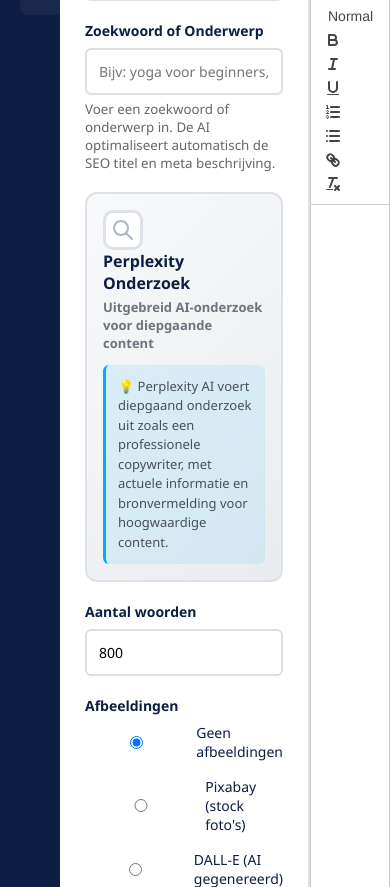
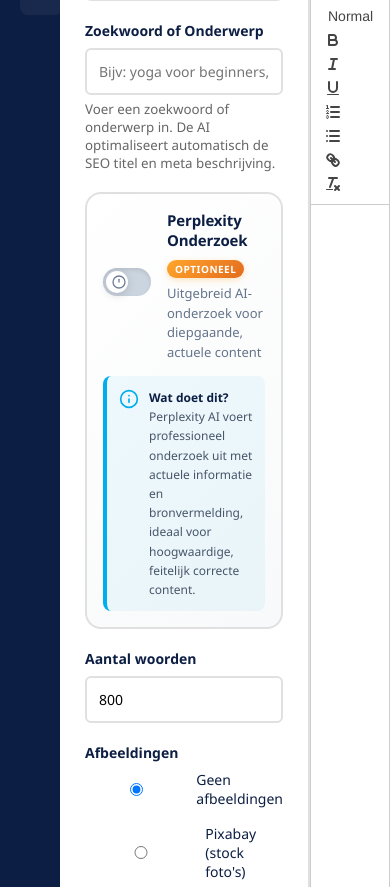
Before and after one commit to Mikeyy1405/artikel-generator, a Flask app: page / in a window 390 px wide. Shown: the part 218-1105 px from the top of the page. Run offline with Flask 3, Linux system fonts and the light colour scheme; data comes from the database, SQL or seed files in the repository; some libraries are stand-ins or nearby versions.

Commit message:
UI: Moderne toggle switch voor Perplexity optie met verbeterde UX
- Vervangen checkbox door moderne toggle switch met smooth animaties
- Hele container nu klikbaar voor betere gebruikservaring
- 'Optioneel' badge toegevoegd aan label voor duidelijkheid
- Verbeterde visuele feedback (hover effecten, active states)
- Duidelijkere uitleg met info icoon en beschrijving
- Moderne styling met gradient effecten en shadows
- Responsive design voor mobiele apparaten
- Smooth cubic-bezier transitions voor professionele look

```diff
--- a/templates/index.html
+++ b/templates/index.html
@@ -445,92 +445,198 @@
             border: none;
         }
 
-        /* Perplexity Checkbox Styling */
-        .perplexity-checkbox-container {
-            background: linear-gradient(135deg, #f8f9fa 0%, #e9ecef 100%);
-            border: 2px solid #dee2e6;
-            border-radius: 12px;
-            padding: 16px;
-            transition: all 0.3s ease;
-        }
-
-        .perplexity-checkbox-container:hover {
+        /* Perplexity Toggle Switch Styling */
+        .perplexity-toggle-container {
+            background: linear-gradient(135deg, #ffffff 0%, #f8f9fa 100%);
+            border: 2px solid #e0e0e0;
+            border-radius: 16px;
+            padding: 20px;
+            transition: all 0.3s cubic-bezier(0.4, 0, 0.2, 1);
+            cursor: pointer;
+            position: relative;
+            overflow: hidden;
+        }
+
+        .perplexity-toggle-container::before {
+            content: '';
+            position: absolute;
+            top: 0;
+            left: 0;
+            right: 0;
+            bottom: 0;
+            background: linear-gradient(135deg, rgba(0, 174, 239, 0.05) 0%, rgba(0, 78, 146, 0.05) 100%);
+            opacity: 0;
+            transition: opacity 0.3s ease;
+        }
+
+        .perplexity-toggle-container:hover {
             border-color: var(--light-blue);
-            box-shadow: 0 4px 12px rgba(0, 174, 239, 0.15);
-            transform: translateY(-2px);
-        }
-
-        .perplexity-checkbox-label {
+            box-shadow: 0 8px 24px rgba(0, 174, 239, 0.15);
+            transform: translateY(-3px);
+        }
+
+        .perplexity-toggle-container:hover::before {
+            opacity: 1;
+        }
+
+        .perplexity-toggle-container.active {
+            background: linear-gradient(135deg, rgba(0, 174, 239, 0.08) 0%, rgba(0, 78, 146, 0.08) 100%);
+            border-color: var(--light-blue);
+            box-shadow: 0 8px 24px rgba(0, 174, 239, 0.2);
+        }
+
+        .perplexity-toggle-wrapper {
             display: flex;
             align-items: center;
-            cursor: pointer;
-            gap: 12px;
-            font-weight: normal;
+            gap: 16px;
+            position: relative;
+            z-index: 1;
         }
 
         .perplexity-checkbox {
             display: none;
         }
 
-        .perplexity-checkmark {
+        /* Modern Toggle Switch */
+        .toggle-switch {
             position: relative;
-            width: 48px;
-            height: 48px;
-            min-width: 48px;
+            width: 56px;
+            height: 32px;
+            min-width: 56px;
+            background: #cbd5e0;
+            border-radius: 16px;
+            transition: all 0.3s cubic-bezier(0.4, 0, 0.2, 1);
+            box-shadow: inset 0 2px 4px rgba(0, 0, 0, 0.1);
+        }
+
+        .toggle-switch::before {
+            content: '';
+            position: absolute;
+            top: 3px;
+            left: 3px;
+            width: 26px;
+            height: 26px;
             background: white;
-            border: 3px solid #dee2e6;
-            border-radius: 10px;
+            border-radius: 50%;
+            transition: all 0.3s cubic-bezier(0.4, 0, 0.2, 1);
+            box-shadow: 0 2px 8px rgba(0, 0, 0, 0.15);
+        }
+
+        .perplexity-checkbox:checked ~ .toggle-switch {
+            background: linear-gradient(135deg, var(--light-blue), var(--deep-blue));
+            box-shadow: 0 4px 12px rgba(0, 174, 239, 0.4);
+        }
+
+        .perplexity-checkbox:checked ~ .toggle-switch::before {
+            transform: translateX(24px);
+            box-shadow: 0 2px 12px rgba(0, 0, 0, 0.2);
+        }
+
+        /* Toggle Icon */
+        .toggle-icon {
+            position: absolute;
+            top: 50%;
+            transform: translateY(-50%);
+            width: 16px;
+            height: 16px;
+            transition: all 0.3s ease;
+        }
+
+        .toggle-icon-off {
+            left: 8px;
+            color: #718096;
+        }
+
+        .toggle-icon-on {
+            right: 8px;
+            color: white;
+            opacity: 0;
+        }
+
+        .perplexity-checkbox:checked ~ .toggle-switch .toggle-icon-off {
+            opacity: 0;
+        }
+
+        .perplexity-checkbox:checked ~ .toggle-switch .toggle-icon-on {
+            opacity: 1;
+        }
+
+        /* Text Content */
+        .perplexity-content {
+            flex: 1;
+            display: flex;
+            flex-direction: column;
+            gap: 6px;
+        }
+
+        .perplexity-title {
             display: flex;
             align-items: center;
-            justify-content: center;
-            transition: all 0.3s ease;
-        }
-
-        .perplexity-icon {
-            width: 28px;
-            height: 28px;
-            color: #adb5bd;
-            transition: all 0.3s ease;
-        }
-
-        .perplexity-checkbox:checked + .perplexity-checkmark {
-            background: linear-gradient(135deg, var(--light-blue), var(--deep-blue));
-            border-color: var(--light-blue);
-            box-shadow: 0 4px 12px rgba(0, 174, 239, 0.3);
-        }
-
-        .perplexity-checkbox:checked + .perplexity-checkmark .perplexity-icon {
-            color: white;
-            transform: scale(1.1);
-        }
-
-        .perplexity-text {
-            display: flex;
-            flex-direction: column;
-            gap: 4px;
-        }
-
-        .perplexity-text strong {
+            gap: 10px;
+            flex-wrap: wrap;
+        }
+
+        .perplexity-title strong {
             color: var(--dark-blue);
             font-size: 16px;
             font-weight: 600;
+            letter-spacing: -0.01em;
+        }
+
+        .optional-badge {
+            display: inline-flex;
+            align-items: center;
+            padding: 3px 10px;
+            background: linear-gradient(135deg, var(--orange), var(--dark-orange));
+            color: white;
+            font-size: 11px;
+            font-weight: 700;
+            text-transform: uppercase;
+            letter-spacing: 0.5px;
+            border-radius: 12px;
+            box-shadow: 0 2px 6px rgba(255, 166, 43, 0.3);
         }
 
         .perplexity-description {
-            color: #6c757d;
+            color: #64748b;
+            font-size: 14px;
+            line-height: 1.5;
+            font-weight: 400;
+        }
+
+        .perplexity-info {
+            margin-top: 14px;
+            padding: 14px 16px;
+            background: rgba(0, 174, 239, 0.06);
+            border-left: 4px solid var(--light-blue);
+            border-radius: 8px;
+            position: relative;
+            z-index: 1;
+        }
+
+        .perplexity-info-content {
+            display: flex;
+            align-items: flex-start;
+            gap: 10px;
+        }
+
+        .info-icon {
+            width: 20px;
+            height: 20px;
+            min-width: 20px;
+            color: var(--light-blue);
+            margin-top: 1px;
+        }
+
+        .perplexity-info-text {
             font-size: 13px;
-            line-height: 1.4;
-        }
-
-        .perplexity-tooltip {
-            margin-top: 12px;
-            padding: 12px;
-            background: rgba(0, 174, 239, 0.1);
-            border-left: 3px solid var(--light-blue);
-            border-radius: 6px;
-            font-size: 13px;
-            color: #495057;
-            line-height: 1.5;
+            color: #475569;
+            line-height: 1.6;
+        }
+
+        .perplexity-info-text strong {
+            color: var(--dark-blue);
+            font-weight: 600;
         }
 
         /* Responsive */
@@ -558,15 +664,44 @@
                 display: none;
             }
 
-            .perplexity-checkmark {
-                width: 40px;
-                height: 40px;
-                min-width: 40px;
-            }
-
-            .perplexity-icon {
-                width: 24px;
-                height: 24px;
+            .perplexity-toggle-container {
+                padding: 16px;
+            }
+
+            .toggle-switch {
+                width: 48px;
+                height: 28px;
+                min-width: 48px;
+            }
+
+            .toggle-switch::before {
+                width: 22px;
+                height: 22px;
+            }
+
+            .perplexity-checkbox:checked ~ .toggle-switch::before {
+                transform: translateX(20px);
+            }
+
+            .perplexity-title strong {
+                font-size: 15px;
+            }
+
+            .optional-badge {
+                font-size: 10px;
+                padding: 2px 8px;
+            }
+
+            .perplexity-description {
+                font-size: 13px;
+            }
+
+            .perplexity-info {
+                padding: 12px;
+            }
+
+            .perplexity-info-text {
+                font-size: 12px;
             }
         }
     </style>
@@ -663,21 +798,36 @@
                         </div>
 
                         <div class="form-group">
-                            <div class="perplexity-checkbox-container">
-                                <label class="perplexity-checkbox-label">
+                            <div class="perplexity-toggle-container" id="perplexity-container" onclick="togglePerplexity()">
+                                <div class="perplexity-toggle-wrapper">
                                     <input type="checkbox" id="perplexity-research" class="perplexity-checkbox">
-                                    <span class="perplexity-checkmark">
-                                        <svg class="perplexity-icon" viewBox="0 0 24 24" fill="none" xmlns="http://www.w3.org/2000/svg">
-                                            <path d="M21 21L15 15M17 10C17 13.866 13.866 17 10 17C6.13401 17 3 13.866 3 10C3 6.13401 6.13401 3 10 3C13.866 3 17 6.13401 17 10Z" stroke="currentColor" stroke-width="2" stroke-linecap="round" stroke-linejoin="round"/>
+                                    <label for="perplexity-research" class="toggle-switch" onclick="event.stopPropagation()">
+                                        <svg class="toggle-icon toggle-icon-off" viewBox="0 0 24 24" fill="none" xmlns="http://www.w3.org/2000/svg">
+                                            <circle cx="12" cy="12" r="9" stroke="currentColor" stroke-width="2"/>
+                                            <line x1="12" y1="8" x2="12" y2="12" stroke="currentColor" stroke-width="2" stroke-linecap="round"/>
                                         </svg>
-                                    </span>
-                                    <span class="perplexity-text">
-                                        <strong>Perplexity Onderzoek</strong>
-                                        <span class="perplexity-description">Uitgebreid AI-onderzoek voor diepgaande content</span>
-                                    </span>
-                                </label>
-                                <div class="perplexity-tooltip">
-                                    💡 Perplexity AI voert diepgaand onderzoek uit zoals een professionele copywriter, met actuele informatie en bronvermelding voor hoogwaardige content.
+                                        <svg class="toggle-icon toggle-icon-on" viewBox="0 0 24 24" fill="none" xmlns="http://www.w3.org/2000/svg">
+                                            <path d="M20 6L9 17L4 12" stroke="currentColor" stroke-width="2.5" stroke-linecap="round" stroke-linejoin="round"/>
+                                        </svg>
+                                    </label>
+                                    <div class="perplexity-content">
+                                        <div class="perplexity-title">
+                                            <strong>Perplexity Onderzoek</strong>
+                                            <span class="optional-badge">Optioneel</span>
+                                        </div>
+                                        <span class="perplexity-description">Uitgebreid AI-onderzoek voor diepgaande, actuele content</span>
+                                    </div>
+                                </div>
+                                <div class="perplexity-info">
+                                    <div class="perplexity-info-content">
+                                        <svg class="info-icon" viewBox="0 0 24 24" fill="none" xmlns="http://www.w3.org/2000/svg">
+                                            <circle cx="12" cy="12" r="10" stroke="currentColor" stroke-width="2"/>
+                                            <path d="M12 16V12M12 8H12.01" stroke="currentColor" stroke-width="2" stroke-linecap="round"/>
+                                        </svg>
+                                        <div class="perplexity-info-text">
+                                            <strong>Wat doet dit?</strong> Perplexity AI voert professioneel onderzoek uit met actuele informatie en bronvermelding, ideaal voor hoogwaardige, feitelijk correcte content.
+                                        </div>
+                                    </div>
                                 </div>
                             </div>
                         </div>
@@ -954,6 +1104,20 @@
             return editors[currentSection];
         }
 
+        // Toggle Perplexity function
+        function togglePerplexity() {
+            const checkbox = document.getElementById('perplexity-research');
+            const container = document.getElementById('perplexity-container');
+
+            checkbox.checked = !checkbox.checked;
+
+            if (checkbox.checked) {
+                container.classList.add('active');
+            } else {
+                container.classList.remove('active');
+            }
+        }
+
         // Handle content type change to show/hide relevant fields
         function handleContentTypeChange() {
             const contentType = document.getElementById('content-type').value;
```
